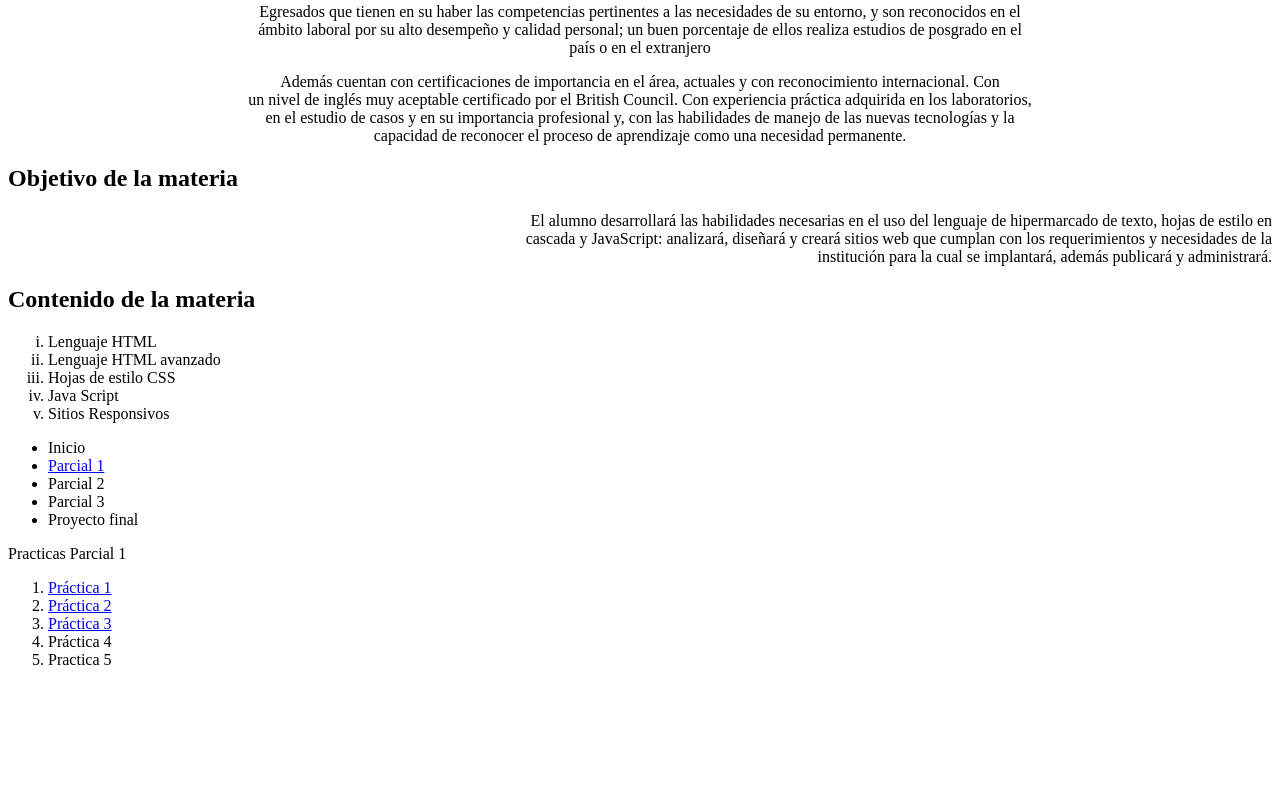
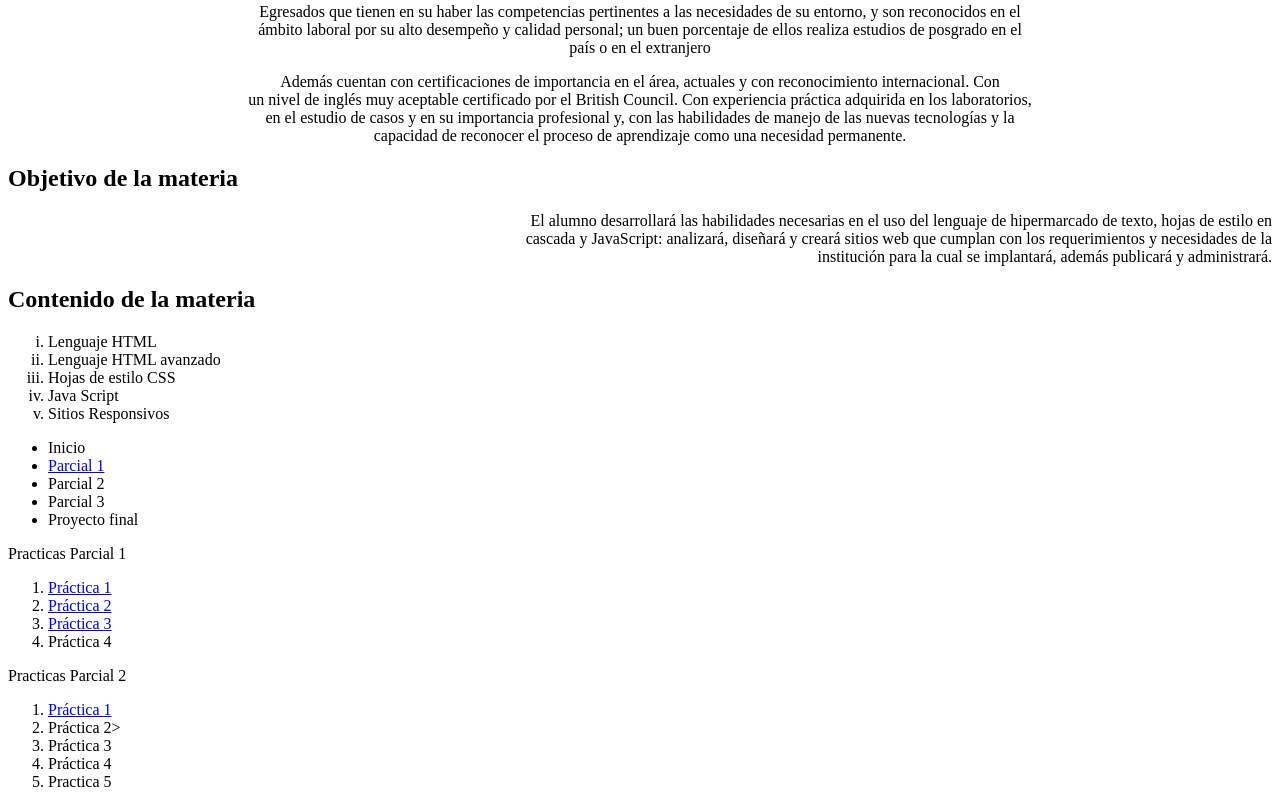
Before and after one commit to tacodepastor25/portafolio, a plain HTML site: page index.html in a window 1280 px wide. Shown: the part 672-1479 px from the top of the page. Before the commit the page ends 1357 px from the top, so only its background shows below. Drawn offline with Linux system fonts and the light colour scheme.

Commit message:
Update index.html

```diff
--- a/index.html
+++ b/index.html
@@ -65,6 +65,13 @@
             <li><a href="Practica2.html">Práctica 2</a></li>
             <li><a href="practica3.html">Práctica 3</a></li>
             <li>Práctica 4</li>
+        </ol>
+        <p>Practicas Parcial 2</p>
+        <ol>
+            <li><a href="formulario.html">Práctica 1</a></li>
+            <li>Práctica 2></li>
+            <li>Práctica 3</li>
+            <li>Práctica 4</li>
             <li>Practica 5</li>
         </ol>
 
```
